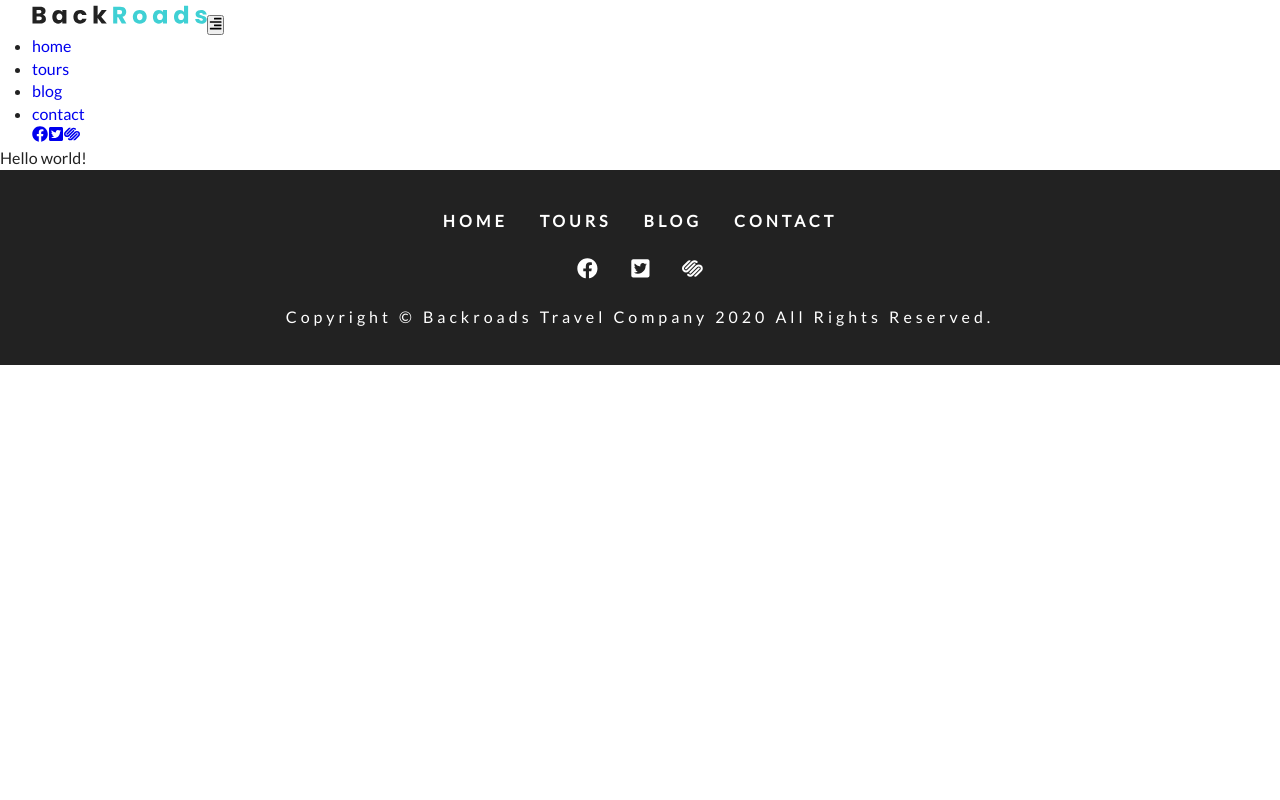
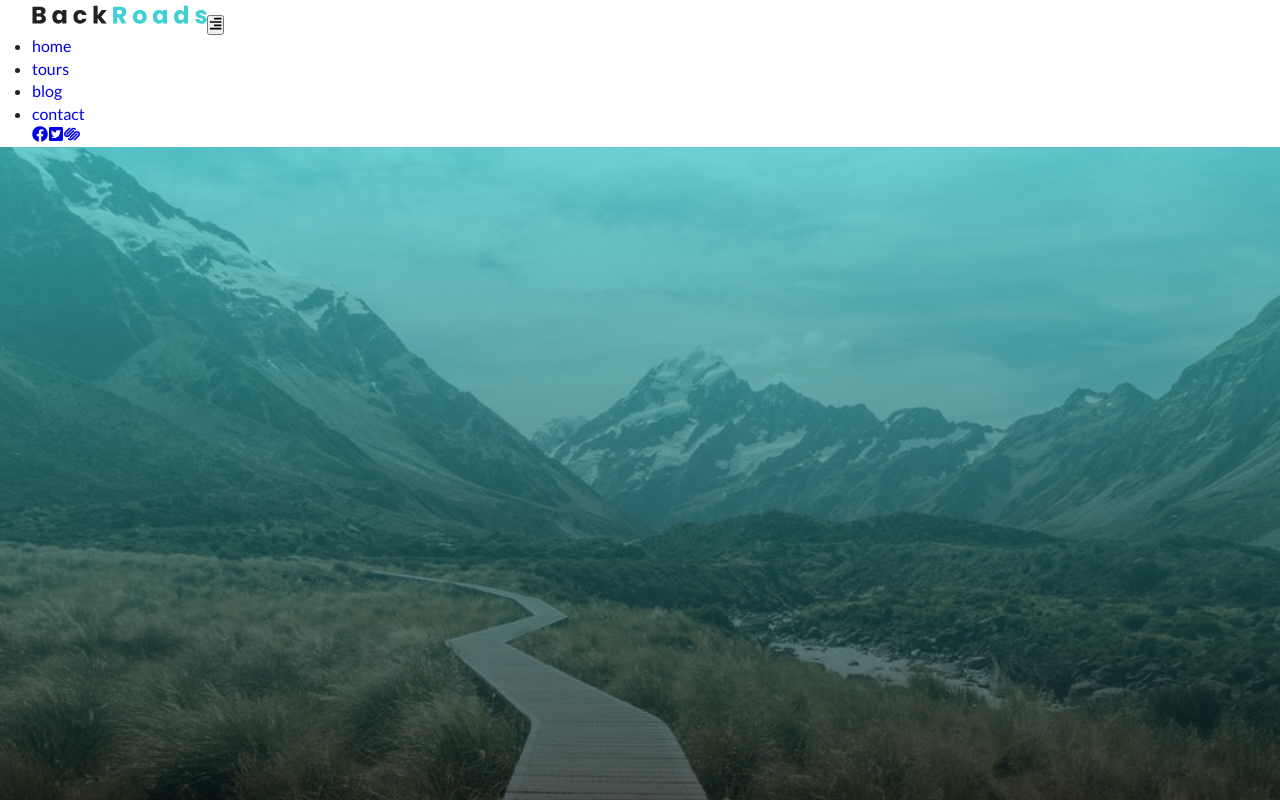
Before and after one commit to DundarKoray/Gatsby__Contentful__Project__Travel-Agency, a Gatsby app: page / in a window 1280 px wide. Shown: the top 800 px of the page. Built offline with nearby package versions, Linux system fonts and the light colour scheme.

Commit message:
created simpleHero component

```diff
--- /dev/null
+++ b/src/components/SimpleHero/SimpleHero.js
@@ -0,0 +1,12 @@
+import React from 'react';
+import styles from './simpleHero.module.css'
+
+const SimpleHero = ({children}) => {
+    return (
+        <header className={styles.defaultHero}>
+            {children}
+        </header>
+    );
+};
+
+export default SimpleHero;
--- /dev/null
+++ b/src/components/SimpleHero/simpleHero.module.css
@@ -0,0 +1,8 @@
+.defaultHero {
+    min-height: calc(100vh - 62px);
+    background: linear-gradient(rgba(63, 208, 212, 0.7), rgba(0, 0, 0, 0.7)),
+      url("./images/defaultBcg.jpeg") center/cover no-repeat;
+    display: flex;
+    justify-content: center;
+    align-items: center;
+  }
--- a/src/components/layout.css
+++ b/src/components/layout.css
@@ -42,14 +42,7 @@ p {
 a {
   text-decoration: none;
 }
-.defaultHero {
-  min-height: calc(100vh - 62px);
-  background: linear-gradient(rgba(63, 208, 212, 0.7), rgba(0, 0, 0, 0.7)),
-    url("../images/defaultBcg.jpeg") center/cover no-repeat;
-  display: flex;
-  justify-content: center;
-  align-items: center;
-}
+
 .btn-white,
 .btn-primary {
   text-transform: uppercase;
--- a/src/pages/index.js
+++ b/src/pages/index.js
@@ -1,8 +1,9 @@
 import React from "react"
 import Layout from "../components/Layout"
+import SimpleHero from "../components/SimpleHero/SimpleHero"
 
 export default () => (
     <Layout>
-        Hello world!
+        <SimpleHero />
     </Layout>
 )
```
Also changed, not shown: src/components/SimpleHero/images/defaultBcg.jpeg (added).
